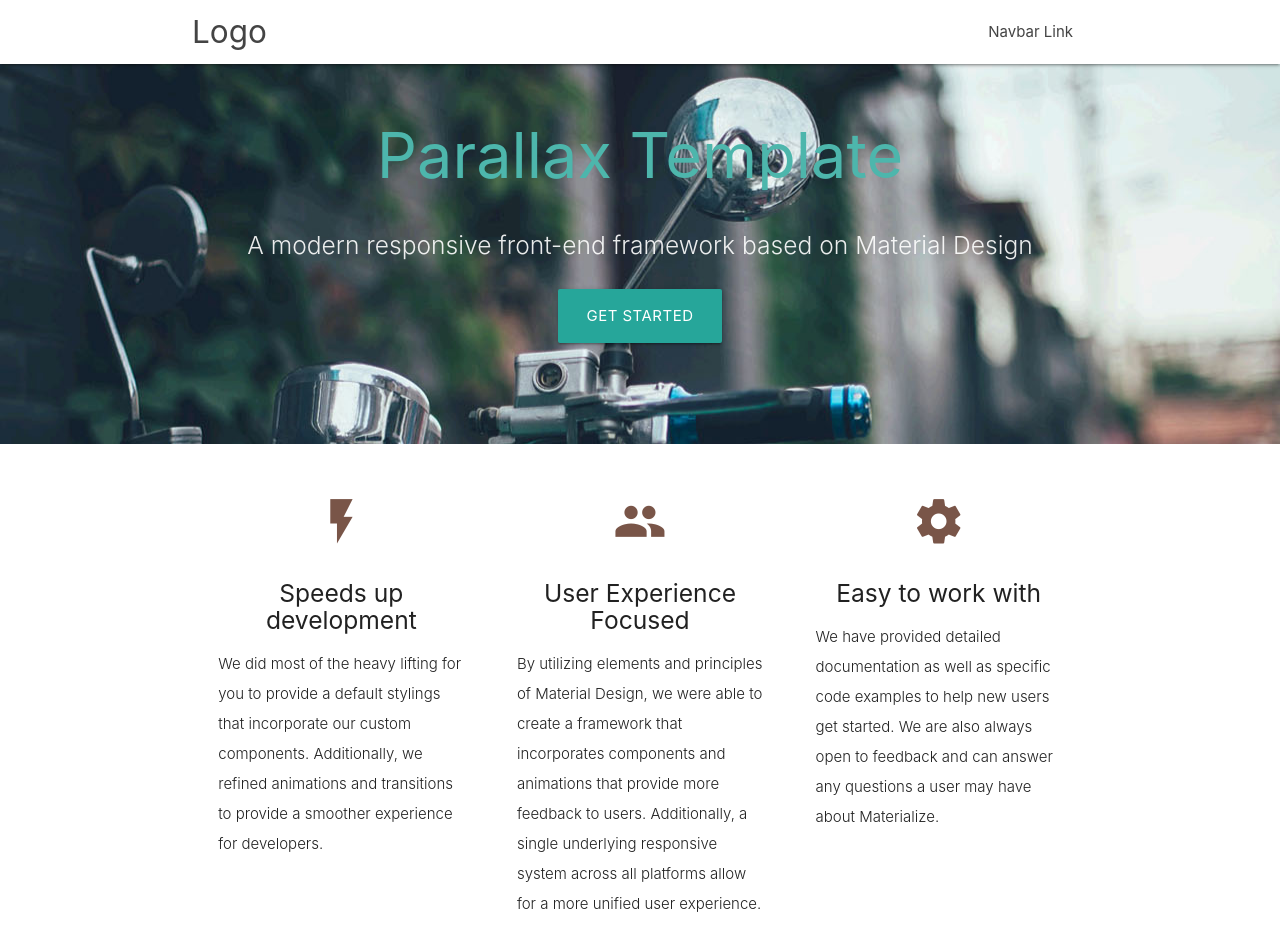
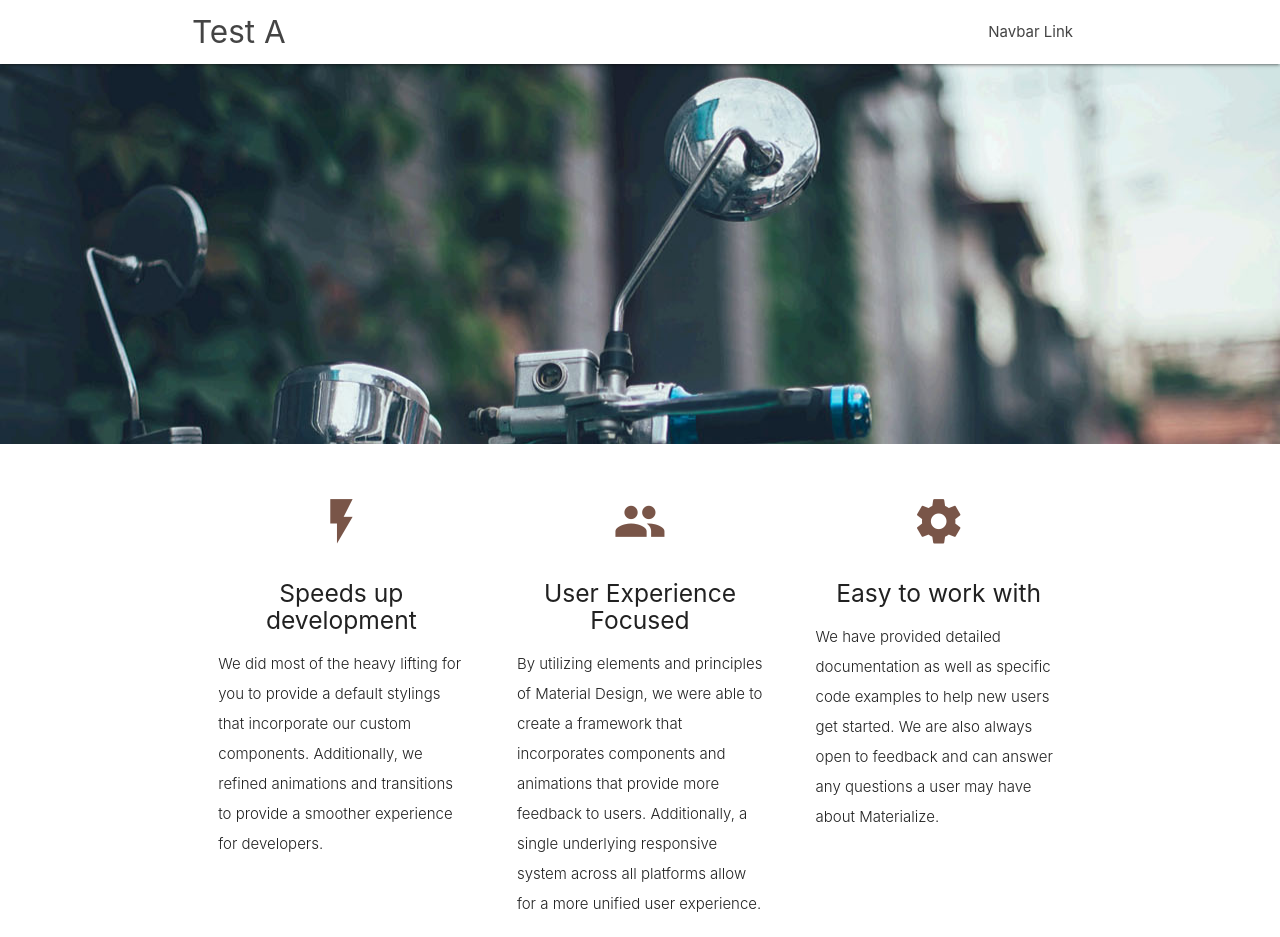
Before and after one commit to AurelioGreco/test-a, a plain HTML site: page index.html in a window 1280 px wide. Shown: the top 937 px of the page. Drawn offline with nearby package versions, Linux system fonts and the light colour scheme.

Commit message:
Changed phrases!

```diff
--- a/index.html
+++ b/index.html
@@ -3,8 +3,7 @@
 <head>
   <meta http-equiv="Content-Type" content="text/html; charset=UTF-8"/>
   <meta name="viewport" content="width=device-width, initial-scale=1"/>
-  <title>Parallax Template - Materialize</title>
-
+  <title>Test A</title>
   <!-- CSS  -->
   <link href="https://fonts.googleapis.com/icon?family=Material+Icons" rel="stylesheet">
   <link href="css/materialize.css" type="text/css" rel="stylesheet" media="screen,projection"/>
@@ -13,51 +12,39 @@
 <body>
   <nav class="white" role="navigation">
     <div class="nav-wrapper container">
-      <a id="logo-container" href="#" class="brand-logo">Logo</a>
+      <a id="logo-container" href="#" class="brand-logo">Test A</a>
       <ul class="right hide-on-med-and-down">
         <li><a href="#">Navbar Link</a></li>
       </ul>
-
       <ul id="nav-mobile" class="sidenav">
         <li><a href="#">Navbar Link</a></li>
       </ul>
       <a href="#" data-target="nav-mobile" class="sidenav-trigger"><i class="material-icons">menu</i></a>
     </div>
   </nav>
-
   <div id="index-banner" class="parallax-container">
     <div class="section no-pad-bot">
       <div class="container">
         <br><br>
-        <h1 class="header center teal-text text-lighten-2">Parallax Template</h1>
+        <h1 class="header center teal-text text-lighten-2"></h1>
         <div class="row center">
-          <h5 class="header col s12 light">A modern responsive front-end framework based on Material Design</h5>
+          <h5 class="header col s12 light"></h5>
         </div>
-        <div class="row center">
-          <a href="http://materializecss.com/getting-started.html" id="download-button" class="btn-large waves-effect waves-light teal lighten-1">Get Started</a>
-        </div>
-        <br><br>
-
       </div>
     </div>
     <div class="parallax"><img src="background1.jpg" alt="Unsplashed background img 1"></div>
   </div>
-
-
   <div class="container">
     <div class="section">
-
       <!--   Icon Section   -->
       <div class="row">
         <div class="col s12 m4">
           <div class="icon-block">
             <h2 class="center brown-text"><i class="material-icons">flash_on</i></h2>
             <h5 class="center">Speeds up development</h5>
-
             <p class="light">We did most of the heavy lifting for you to provide a default stylings that incorporate our custom components. Additionally, we refined animations and transitions to provide a smoother experience for developers.</p>
           </div>
         </div>
-
         <div class="col s12 m4">
           <div class="icon-block">
             <h2 class="center brown-text"><i class="material-icons">group</i></h2>
@@ -66,7 +53,6 @@
             <p class="light">By utilizing elements and principles of Material Design, we were able to create a framework that incorporates components and animations that provide more feedback to users. Additionally, a single underlying responsive system across all platforms allow for a more unified user experience.</p>
           </div>
         </div>
-
         <div class="col s12 m4">
           <div class="icon-block">
             <h2 class="center brown-text"><i class="material-icons">settings</i></h2>
@@ -79,8 +65,6 @@
 
     </div>
   </div>
-
-
   <div class="parallax-container valign-wrapper">
     <div class="section no-pad-bot">
       <div class="container">
@@ -91,10 +75,8 @@
     </div>
     <div class="parallax"><img src="background2.jpg" alt="Unsplashed background img 2"></div>
   </div>
-
   <div class="container">
     <div class="section">
-
       <div class="row">
         <div class="col s12 center">
           <h3><i class="mdi-content-send brown-text"></i></h3>
@@ -105,8 +87,6 @@
 
     </div>
   </div>
-
-
   <div class="parallax-container valign-wrapper">
     <div class="section no-pad-bot">
       <div class="container">
@@ -117,15 +97,12 @@
     </div>
     <div class="parallax"><img src="background3.jpg" alt="Unsplashed background img 3"></div>
   </div>
-
   <footer class="page-footer teal">
     <div class="container">
       <div class="row">
         <div class="col l6 s12">
           <h5 class="white-text">Company Bio</h5>
           <p class="grey-text text-lighten-4">We are a team of college students working on this project like it's our full time job. Any amount would help support and continue development on this project and is greatly appreciated.</p>
-
-
         </div>
         <div class="col l3 s12">
           <h5 class="white-text">Settings</h5>
@@ -153,12 +130,9 @@
       </div>
     </div>
   </footer>
-
-
   <!--  Scripts-->
   <script src="https://code.jquery.com/jquery-2.1.1.min.js"></script>
   <script src="js/materialize.js"></script>
   <script src="js/init.js"></script>
-
   </body>
 </html>
```
